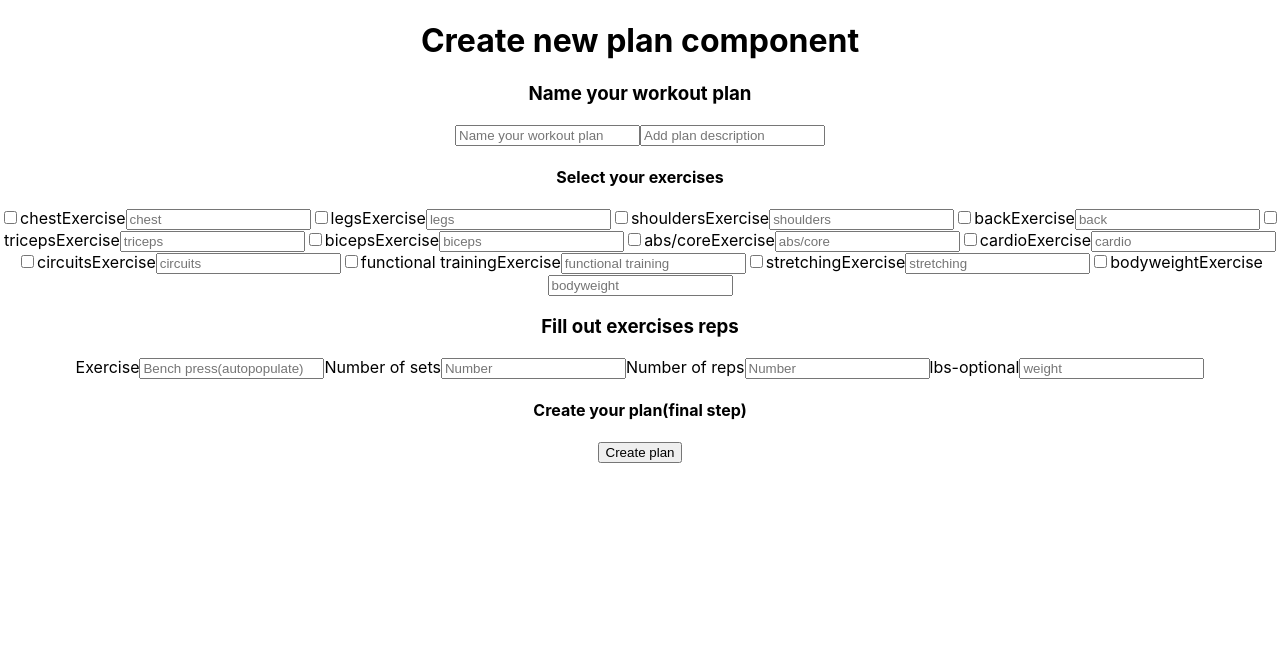
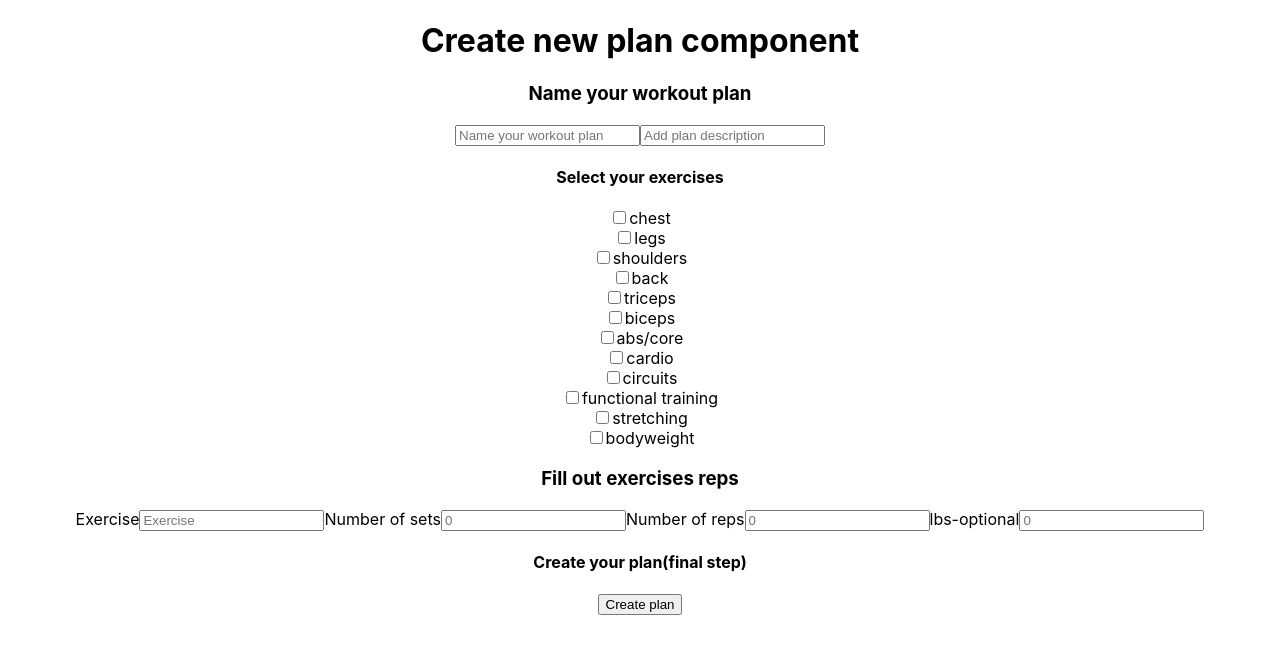
Before and after one commit to weightlifting-journal-13/frontend, a React (Create React App) app in the folder weightlifting/: page /CreatePlan in a window 1280 px wide. Shown: the top 654 px of the page. Built offline with nearby package versions, Linux system fonts and the light colour scheme.

Commit message:
added code for formData, useEffect to watch for changes, form inputs updated

```diff
--- a/weightlifting/src/components/CreatePlan.js
+++ b/weightlifting/src/components/CreatePlan.js
@@ -1,99 +1,164 @@
 import React, { useState, useEffect } from 'react';
+import { axiosWithAuth } from '../utils/axiosWithAuth';
 import { data } from '../data';
 
-const CreatePlan = () => {
+const CreatePlan = (props) => {
     const [workoutPlan, setWorkoutPlan] = useState(data)
-    // 0) Prereq. Given the "bodypart", such as "chest"
-    // const bodypart = "legs"; // from set state of the <select />
+    const [formData, setFormData] = useState({
+        workoutplan: '',
+        workoutdescription: '',
+        exercise: '',
+        numberofsets: '',
+        numberofreps: '',
+        weightlifted: ''
+    })
 
-
+    //use Object.values to convert to array so we can map it
     const result = Object.values(workoutPlan)
     console.log(result)
 
+    // watch for changes in 'workoutPlan' --> 1:bodypart, 2:exercises
+    useEffect(() => {
+        setFormData(formData)
+        setWorkoutPlan(workoutPlan)
+    }, [formData, workoutPlan])
+
     //NATE:
-    /**
-     * data  -state (check)
-     * map through and create a list that has check box
-     * that has a helper function that changes your state.
-     *
+    /*
+     * 1. data  -state (check)
+     * 2. map through and create a list that has check box  (check)
+     * 3. create onChanger handler for form data text inputs (check)
+     * 4. create onChange handler for checkbox inputs
+     * 5. create onSubmit handler to post to api (check)
+     * 6. set up useEffect to watch for changes in 'workoutPlan': 1. bodypart, 2: exercises (check)
+     * 7. correct api endpoint to post data
+     */
+
+    // 2. handleInputChanges --> for text inputs
+    const handleInputChanges = (e) => {
+        formData({
+            ...formData,
+            [e.target.name]: e.target.value
+        })
+    }
+
+    //  3. handleInputBodyPart --> for checkbox inputs
+    //  const handleInputBodyPart = (e) => {
+    //     setWorkoutPlan({
+    //         state[e.target.name] = {
+    //             ...state,
+    //             [e.target.name],
+    //             isSelected:!state[e.target.name]
+    //            }
+    //        })
+    //  }
 
 
-     handleInputBodyPart -->
-     setWorkoutPlan({
-         state[e.target.name]= {
-             ...state[e.target.name]
-             isSelected:!state[e.target.name]
-            }
+    // 4. onSubmit form to post new workoutPlan to api
+    const handleOnSubmitForm = (e) => {
+        e.preventDefault();
+
+        //axiosWithAuth to post new/add new workout
+        axiosWithAuth()
+            .post('/', formData)
+            .then(response => {
+                console.log(response)
+                setFormData(response)
+
+                //set workoutPlan and/or formData back to empty strings
+                // setWorkoutPlan({
+
+                // })
+
+                setFormData({
+                    workoutplan: '',
+                    workoutdescription: '',
+                    exercise: '',
+                    numberofsets: '',
+                    numberofreps: '',
+                    weightlifted: ''
                 })
 
-        */
+                //redirect to MyPlans component
+                props.history.push('/MyPlans')
+            })
+            .catch(error => {
+                console.log('Sorry, workout plan not create', error)
+            })
+    }
+
+
     return (
         <div>
             <h1>Create new plan component</h1>
-            <form>
+            <form onSubmit={handleOnSubmitForm} >
                 <h3>Name your workout plan</h3>
                 <input
                     type='text'
                     name='workoutname'
                     placeholder='Name your workout plan'
-                //value={}
-                //onChange={}
+                    value={setFormData.workoutname}
+                    onChange={handleInputChanges}
                 />
                 <input
                     type='text'
                     name='description'
                     placeholder='Add plan description'
-                //value={}
-                //onChange={}
+                    value={setFormData.description}
+                    onChange={handleInputChanges}
                 />
-
                 <h4>Select your exercises</h4>
-
-                {
-                    result.map((item, index) => {
+                {result.map((item, index) => {
                     return (
-                            <>
+                        <div key={index}>
                             <input key={index} type='checkbox' />
                             <label>{item.bodypart}</label>
+                            {/* <label>Exercise</label> */}
+                            {/* <input
+                                    type='text'
+                                    name='exercise'
+                                    placeholder={item.bodypart}
+                                /> */}
+                        </div>
+                    )
+                })}
+                <h3>Fill out exercises reps</h3>
+                <div>
                     <label>Exercise</label>
                     <input
                         type='text'
                         name='exercise'
-                                    placeholder={item.bodypart}
-                                />
-                            </>
-                        )
-                    })
-                }
-
-                <h3>Fill out exercises reps</h3>
-
-                <label>Exercise</label>
-                <input
-                    type='text'
-                    name='exercise'
-                    placeholder='Bench press(autopopulate)'
+                        placeholder='Exercise'
+                        value={formData.exercise}
+                        onChange={handleInputChanges}
                     />
                     <label>Number of sets</label>
                     <input
                         type='number'
                         name='sets'
-                    placeholder='Number'
+                        placeholder='0'
+                        value={formData.sets}
+                        onChange={handleInputChanges}
                     />
                     <label>Number of reps</label>
                     <input
                         type='number'
-                    name='sets'
-                    placeholder='Number'
+                        name='reps'
+                        placeholder='0'
+                        value={formData.reps}
+                        onChange={handleInputChanges}
                     />
                     <label>lbs-optional</label>
                     <input
                         type='number'
-                    name='reps'
-                    placeholder='weight'
+                        name='weight'
+                        placeholder='0'
+                        value={formData.weight}
+                        onChange={handleInputChanges}
                     />
                     <h4>Create your plan(final step)</h4>
                     <button>Create plan</button>
+                </div>
             </form>
         </div >
     );
```
Lines whose indentation alone changed are shown as unchanged.
